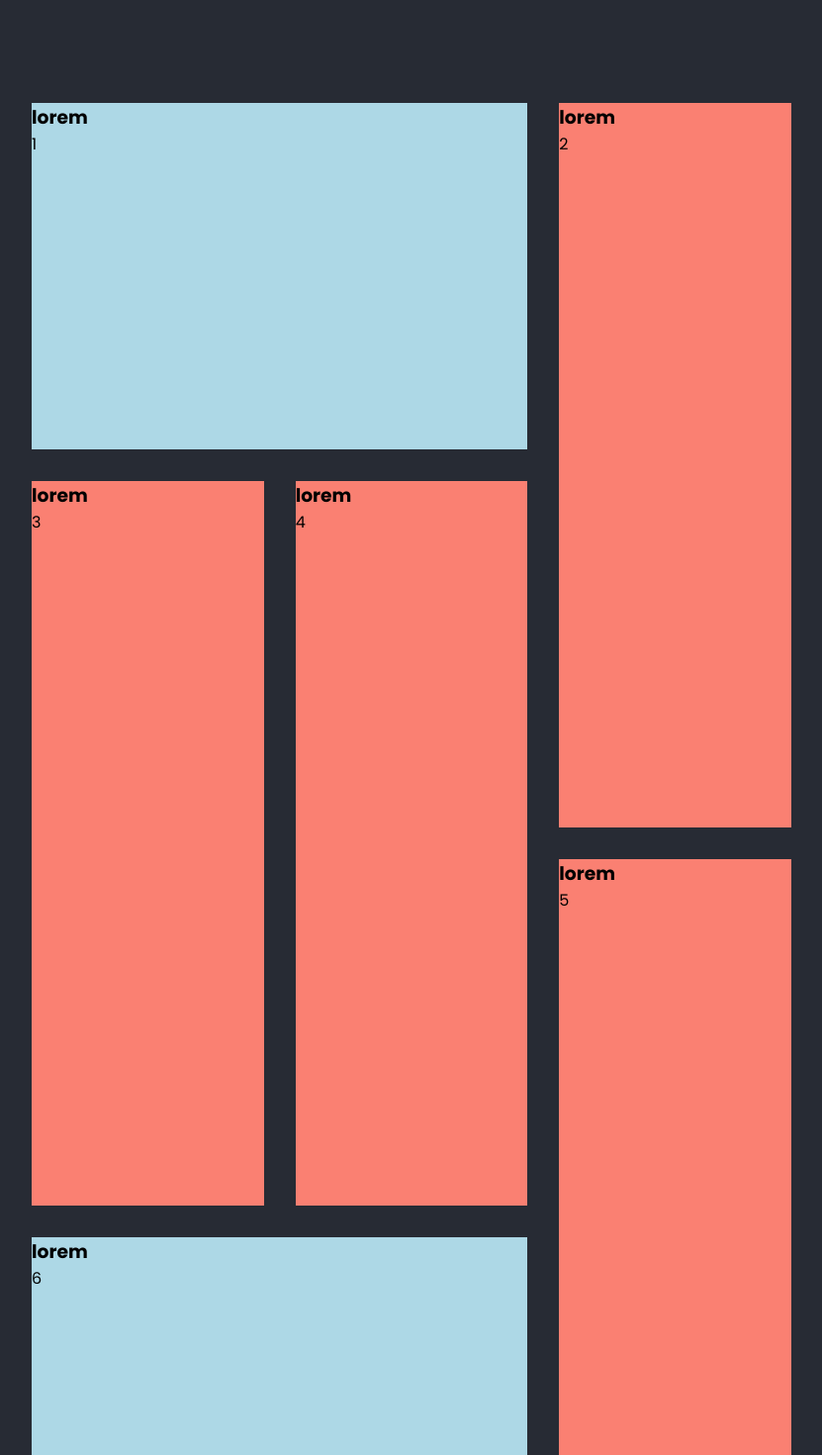
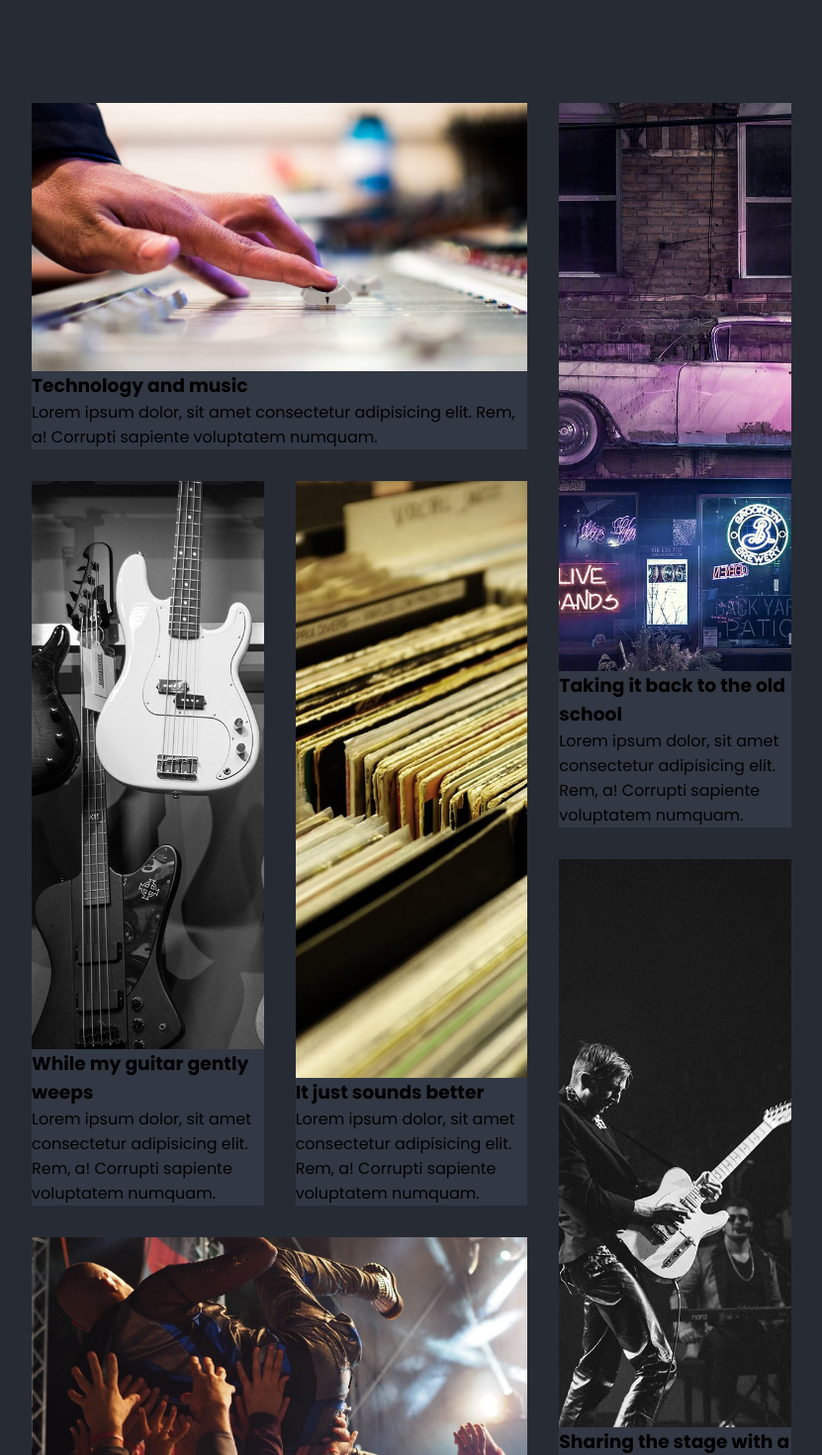
Before and after one commit to DanCan30/proj-html-vuejs, a Vue app: page / in a window 1280 px wide. Shown: the part 2100-3570 px from the top of the page at 99% size, without its empty margins (224-1055 px from the left). Built offline with nearby package versions, Linux system fonts and the light colour scheme.

Commit message:
Reactive article added ( not finished yet)

```diff
--- /dev/null
+++ b/src/components/Article.vue
@@ -0,0 +1,48 @@
+<template>
+    <div class="card" :class="(article.isVertical) ? 'vertical-card' : 'horizontal-card'">
+
+        <img :src="require(`../assets/img/${article.imageUrl}`)" :alt="article.title">
+
+        <div class="article-infos">
+          <h3>{{ article.title }}</h3>
+          <p>{{article.subtitle}}</p>
+        </div>
+    </div>
+</template>
+
+<script>
+export default {
+
+    props: {
+        article: {
+            type: Object,
+            required: true,
+        }
+    }
+
+}
+</script>
+
+<style lang="scss" scoped>
+@import "../assets/stiles/variables.scss";
+
+    .card {
+
+        position: relative;
+
+        img {
+        width: 100%;
+        height: 100%;
+        object-fit: cover;
+        }
+
+        .article-infos {
+            background-color: $lightBgColor;
+            position: absolute;
+            bottom: 0;
+            left: 0;
+            right: 0;
+        }
+    }
+
+</style>
--- a/src/components/Main.vue
+++ b/src/components/Main.vue
@@ -25,30 +25,10 @@
       </div>
 
       <div id="cards-container">
-        <div class="card horizontal-card">
-          <h3>lorem</h3>
-          <p>1</p>
-        </div>
-        <div class="card vertical-card">
-          <h3>lorem</h3>
-          <p>2</p>
-        </div>
-        <div class="card vertical-card">
-          <h3>lorem</h3>
-          <p>3</p>
-        </div>
-        <div class="card vertical-card">
-          <h3>lorem</h3>
-          <p>4</p>
-        </div>
-        <div class="card vertical-card">
-          <h3>lorem</h3>
-          <p>5</p>
-        </div>
-        <div class="card horizontal-card">
-          <h3>lorem</h3>
-          <p>6</p>
-        </div>
+
+        <Article v-for="(article, index) in articles" :key="index"
+        :article="article"/>
+
       </div>
 
     </section>
@@ -94,8 +74,59 @@
 </template>
 
 <script>
+
+import Article from "./Article.vue";
+
+
 export default {
 
+  components: {
+    Article,
+  },
+
+
+  data: function() {
+    return {
+      articles: [
+        {
+          title: "Technology and music",
+          subtitle: " Lorem ipsum dolor, sit amet consectetur adipisicing elit. Rem, a! Corrupti sapiente voluptatem numquam.",
+          imageUrl: "blog_music_techo.jpg",
+          isVertical: false,
+        },
+        {
+          title: "Taking it back to the old school",
+          subtitle: " Lorem ipsum dolor, sit amet consectetur adipisicing elit. Rem, a! Corrupti sapiente voluptatem numquam.",
+          imageUrl: "blog-post1.jpg",
+          isVertical: true,
+        },
+        {
+          title: "While my guitar gently weeps",
+          subtitle: " Lorem ipsum dolor, sit amet consectetur adipisicing elit. Rem, a! Corrupti sapiente voluptatem numquam.",
+          imageUrl: "blog-post3.jpg",
+          isVertical: true,
+        },
+        {
+          title: "It just sounds better",
+          subtitle: " Lorem ipsum dolor, sit amet consectetur adipisicing elit. Rem, a! Corrupti sapiente voluptatem numquam.",
+          imageUrl: "blog-post4.jpg",
+          isVertical: true,
+        },
+        {
+          title: "Sharing the stage with a legend",
+          subtitle: " Lorem ipsum dolor, sit amet consectetur adipisicing elit. Rem, a! Corrupti sapiente voluptatem numquam.",
+          imageUrl: "blog-post2.jpg",
+          isVertical: true,
+        },
+        {
+          title: "The flavor of rock",
+          subtitle: " Lorem ipsum dolor, sit amet consectetur adipisicing elit. Rem, a! Corrupti sapiente voluptatem numquam.",
+          imageUrl: "blog_flavor_rock.jpg",
+          isVertical: false,
+        },
+      ]
+    }
+  }
 }
 </script>
 
```
